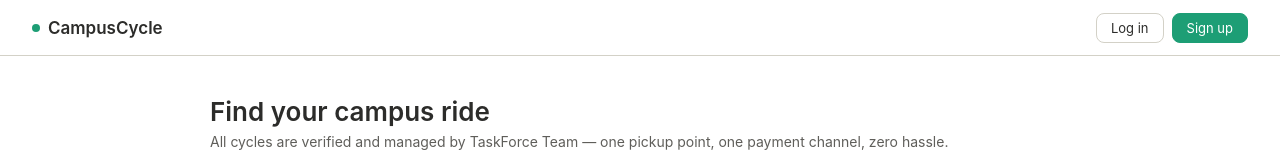
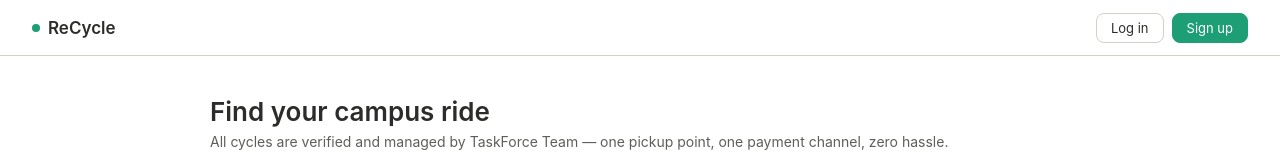
Before and after one commit to AjayKrishnan17/ReCycle, a React (Vite) app in the folder Frontend/: page / in a window 1280 px wide. Shown: the top 160 px of the page. Built offline with nearby package versions, Linux system fonts and the light colour scheme; no server answers.

Commit message:
Update Navbar.jsx

```diff
--- a/Frontend/src/components/Navbar.jsx
+++ b/Frontend/src/components/Navbar.jsx
@@ -9,7 +9,7 @@ export default function Navbar() {
     <nav className="navbar">
       <Link to="/" className="logo">
         <span className="logo-dot" />
-        CampusCycle
+        ReCycle
       </Link>
       <div className="nav-actions">
         {user ? (
```
